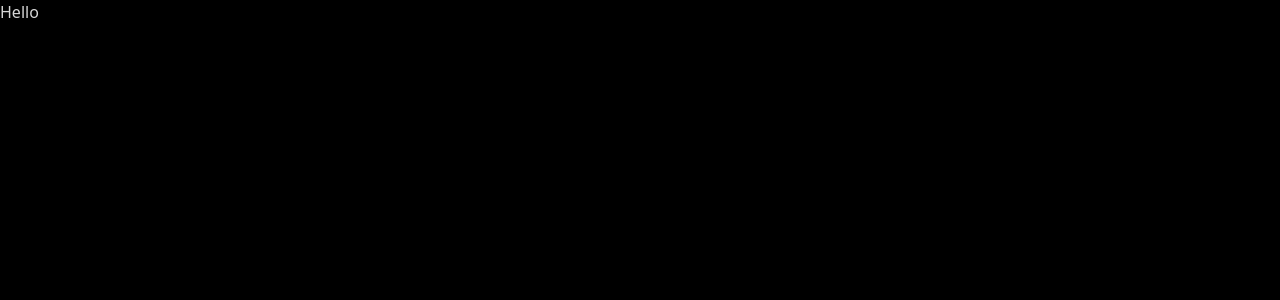
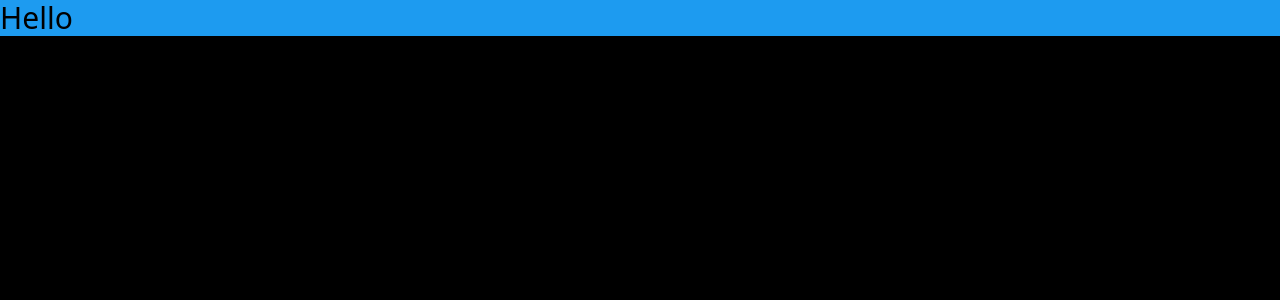
Before and after one commit to rahul-MyGit/Twing-Twing, a React (Vite) app in the folder frontend/: page / in a window 1280 px wide. Shown: the top 300 px of the page. Built offline with nearby package versions, Linux system fonts and the light colour scheme.

Commit message:
fix warning

```diff
--- a/frontend/src/App.tsx
+++ b/frontend/src/App.tsx
@@ -3,7 +3,7 @@ function App() {
 
   return (
     <>
-      <p>Hello </p>
+      <p className="text-3xl text-black bg-primary">Hello </p>
     </>
   )
 }
--- a/frontend/tailwind.config.js
+++ b/frontend/tailwind.config.js
@@ -14,8 +14,9 @@ export default {
   ],
   daisyui: {
     themes: [
+      "light",
       {
-        light: {
+        black: {
           ...daisyUIThemes['black'],
           primary: "rgb(29,155,240)",
           secondary: "rgb(24,24,24)",
```
